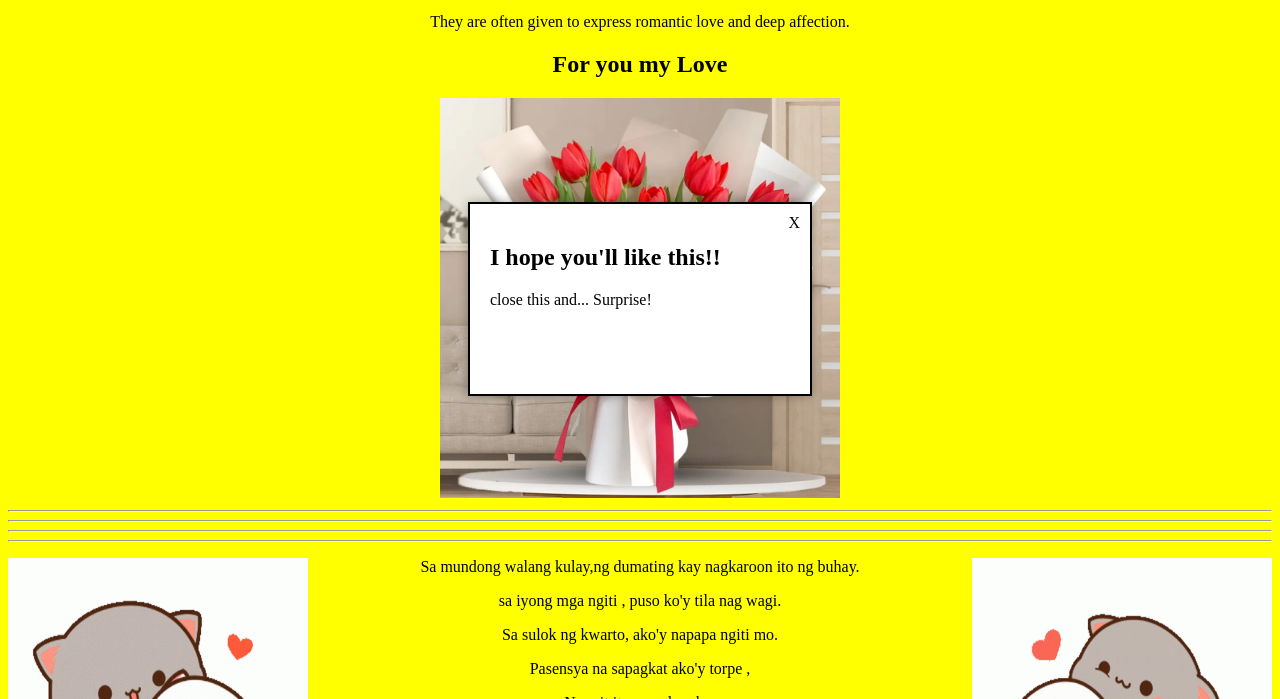
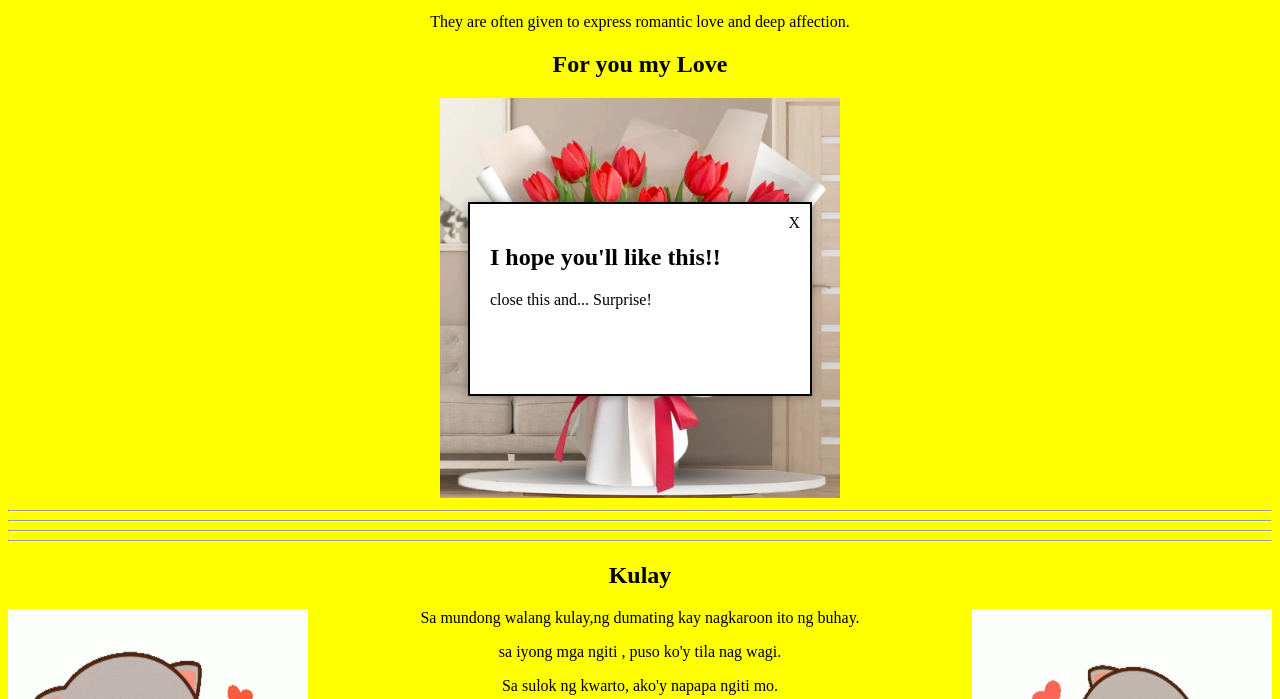
Before and after one commit to zenriio/zenriio.github.io, a plain HTML site: page index.html in a window 1280 px wide. Shown: the part 101-800 px from the top of the page. Drawn offline with Linux system fonts and the light colour scheme.

Commit message:
Update index.html

```diff
--- a/index.html
+++ b/index.html
@@ -99,7 +99,7 @@
     <hr>
     <hr>
 
-
+<h2>Kulay</h2>
 <p><img src="kiss.gif" alt="omg"
 style="float:left; width:300px; height:300px;">
     <img src="hug.gif" alt="omg"
```
